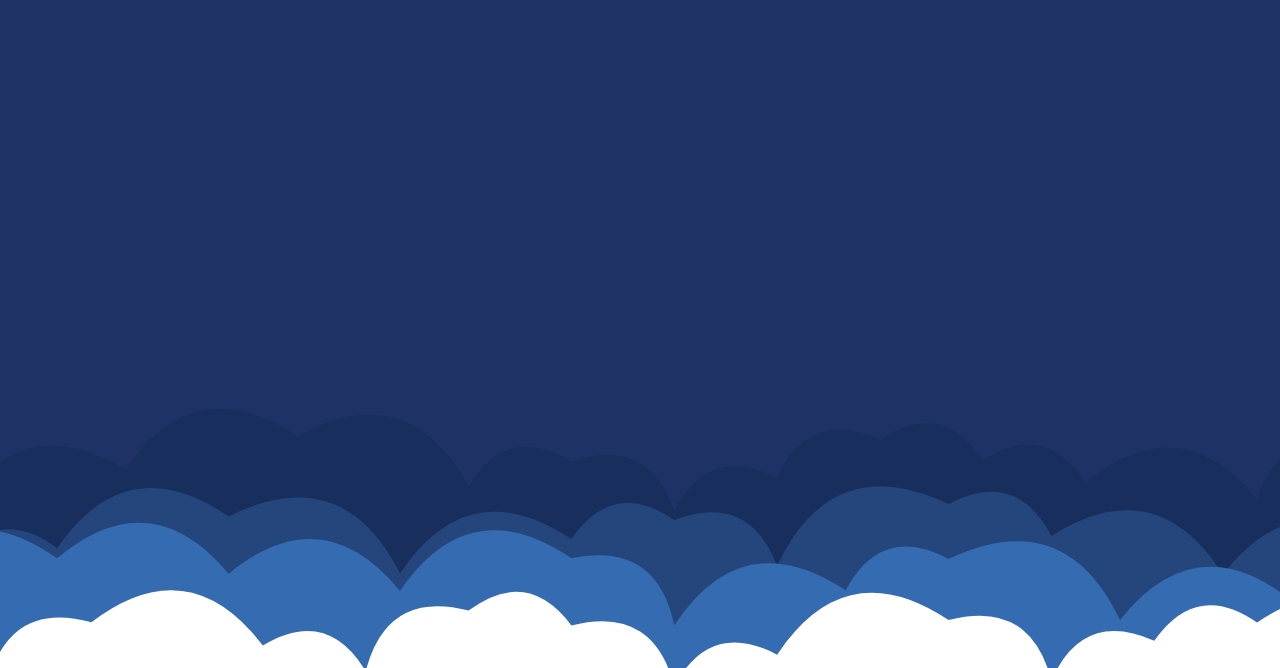
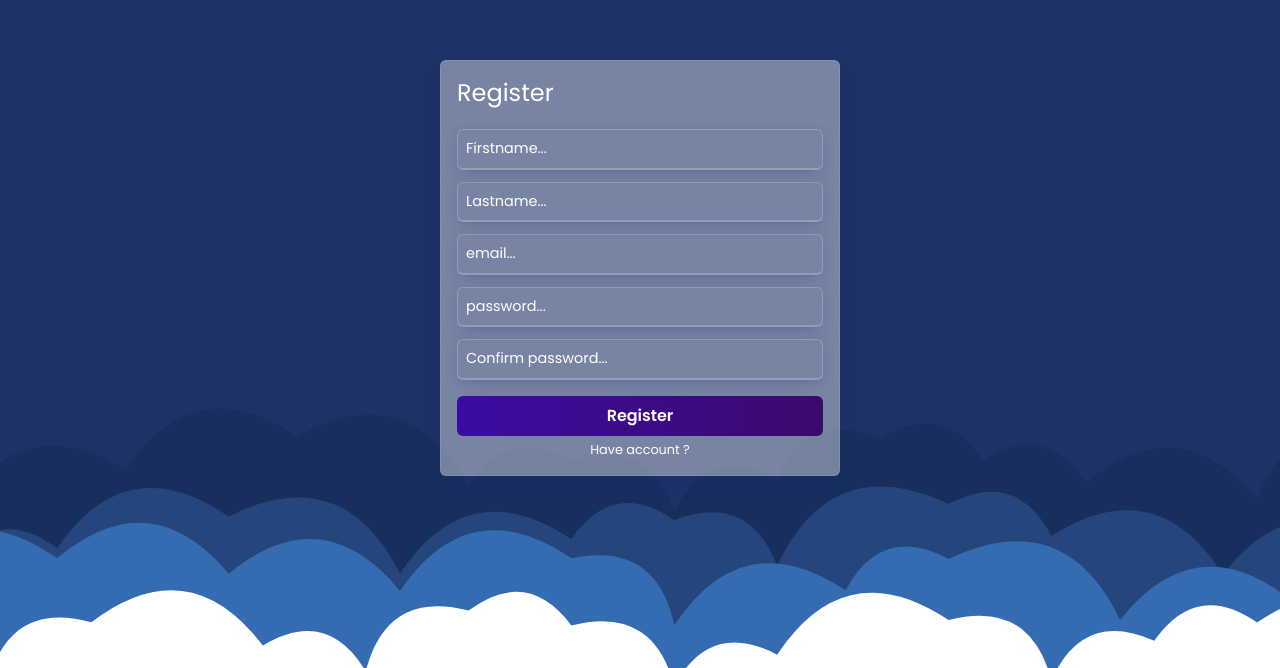
Before and after one commit to elangyudha280/web-inventory, a React (Vite) app: page / in a window 1280 px wide. Shown: the part 132-800 px from the top of the page. Built offline with nearby package versions, Linux system fonts and the light colour scheme.

Commit message:
selesai refactoring component register

```diff
--- a/src/Component/ComponentLogin/CardRegister.jsx
+++ b/src/Component/ComponentLogin/CardRegister.jsx
@@ -29,7 +29,6 @@ const CardRegister = ()=>{
                 </form>
                 <span className="block text-center text-[0.8em] text-white mt-1">Have account ?</span>
             </div>
-
     )
 }
 
--- a/src/Component/ContainerLogin.jsx
+++ b/src/Component/ContainerLogin.jsx
@@ -1,3 +1,5 @@
+import CardLogin from "./ComponentLogin/CardLogin";
+import CardRegister from "./ComponentLogin/CardRegister";
 
 
 
@@ -6,57 +8,10 @@ const Login = ()=>{
         <section className="container-login overflow-y-auto overflow-x-hidden relative w-full h-screen bg-[url('../images/cloudy.svg')] bg-center bg-cover bg-no-repeat grid place-items-center p-3 ">
 
             {/* component login */}
-            {/* <div className="card-login w-full min-[420px]:w-[400px]  p-4 rounded-md">
-                <h3 className="title-login text-2xl text-white">Login</h3>
+             {/* <CardLogin/> */}
 
-                <form action="" className="relative  mt-4" autoComplete="no">
-
-                    <div className="input-group">
-                            <input type="email" className="input-item placeholder:text-white text-white border-b-2 bg-transparent  w-full mt-1 px-2 py-2 rounded-md  outline-none" placeholder="masukan email.." />
-                    </div>
-
-                    <div className="input-group  mt-2">
-                            <input type="password" className="input-item placeholder:text-white text-white border-b-2 bg-transparent  w-full mt-1 px-2 py-2 rounded-md  outline-none" placeholder="masukan password.." />
-                    </div>
-
-                    <button className="btn btn-login border-2" type="submit">
-                        Login
-                    </button>
-                </form>
-
-                <span className="block text-center text-[0.8em] text-white mt-1">Dont have account ?</span>
-            </div> */}
-
-
-                {/* component register */}
-                {/* <div className="card-register w-full min-[420px]:w-[400px]  p-4 rounded-md">
-                <h3 className="title-register text-2xl text-white">Register</h3>
-
-                <form action="" className="relative  mt-4" autoComplete="no">
-                    <div className="input-group mt-2">
-                            <input type="text" className="input-item" placeholder="Firstname..." />
-                    </div>
-                    <div className="input-group  mt-2">
-                            <input type="text" className="input-item" placeholder="Lastname..." />
-                    </div>
-                    <div className="input-group mt-2">
-                            <input type="email" className="input-item" placeholder="email..." />
-                    </div>
-
-                    <div className="input-group  mt-2">
-                            <input type="password" className="input-item" placeholder="password..." />
-                    </div>
-                    <div className="input-group  mt-2">
-                            <input type="password" className="input-item" placeholder="Confirm password..." />
-                    </div>
-                    <button className="btn btn-login border-2" type="submit">
-                        Register
-                    </button>
-                </form>
-                <span className="block text-center text-[0.8em] text-white mt-1">Have account ?</span>
-                </div> */}
-
-
+            {/* component Register */}
+              <CardRegister/>
         </section>
     )
 }
```
